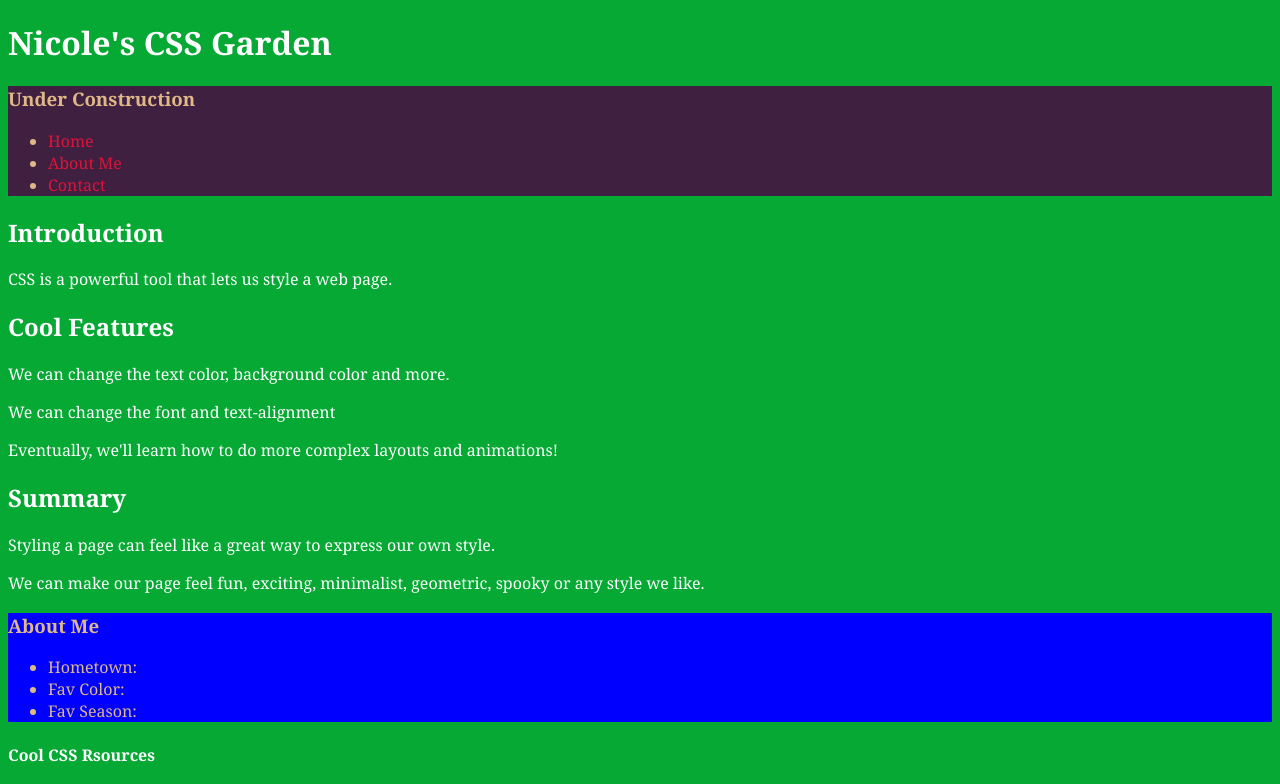
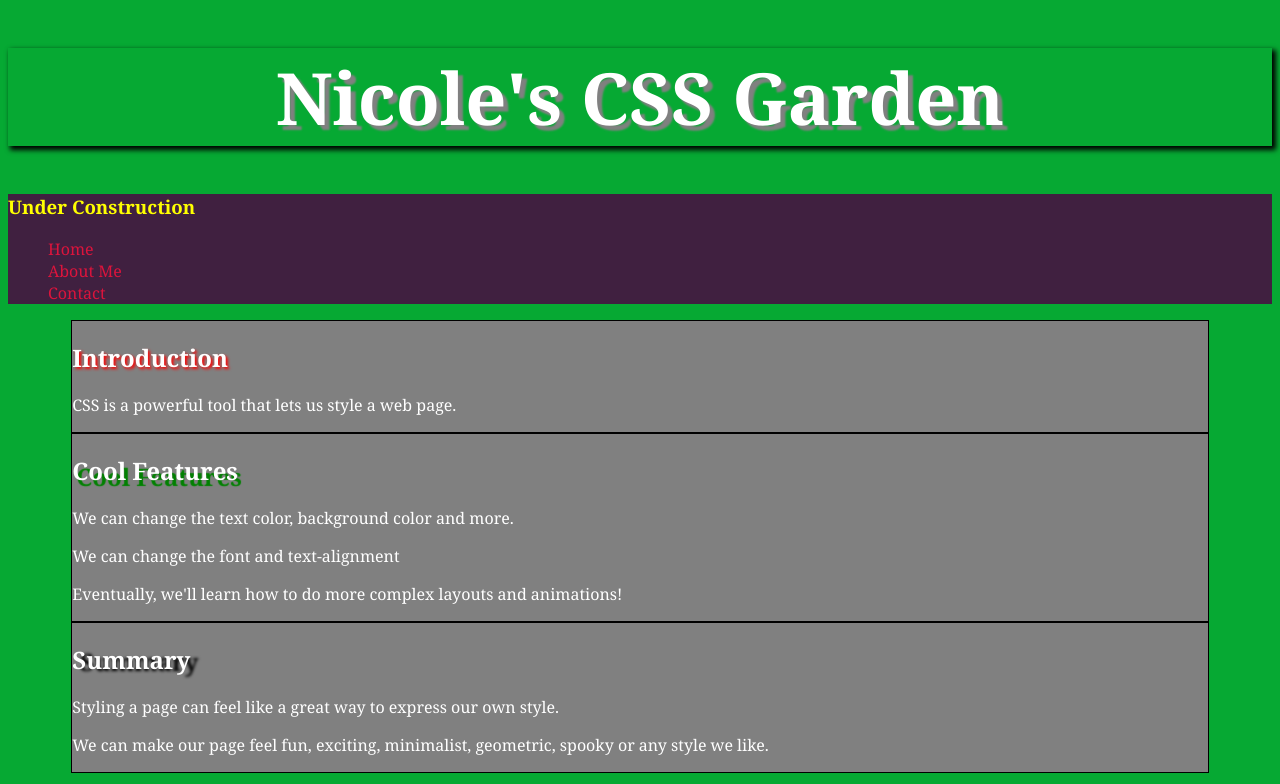
Before and after one commit to edwardgreenwood38/css-1-adding-your-own-style, a plain HTML site: page index.html in a window 1280 px wide. Shown: the top 784 px of the page. Drawn offline with Linux system fonts and the light colour scheme.

Commit message:
style 10-23 added

```diff
--- a/index.html
+++ b/index.html
@@ -20,14 +20,14 @@
     </nav>
     <main>
       <section>
-        <h2>Introduction</h2>
+        <h2 class="subTitle1">Introduction</h2>
         <article>
           <p>CSS is a powerful tool that lets us style a web page.</p>
           <p></p>
         </article>
       </section>
       <section>
-        <h2>Cool Features</h2>
+        <h2 class="subTitle2">Cool Features</h2>
         <article>
           <p>We can change the text color, background color and more.</p>
           <p>We can change the font and text-alignment</p>
@@ -35,7 +35,7 @@
         </article>
       </section>
       <section>
-        <h2>Summary</h2>
+        <h2 class="subTitle3">Summary</h2>
         <article>
           <p>Styling a page can feel like a great way to express our own style.</p>
           <p>We can make our page feel fun, exciting, minimalist, geometric, spooky or any style we like.</p>
--- a/style.css
+++ b/style.css
@@ -28,3 +28,53 @@ aside {
 nav, aside {
 	color:burlywood
 }
+
+section {
+	border: 1px solid black;
+}
+
+h1 {
+	box-shadow: 3px 3px 5px 1px black;
+	font-size: 72px;
+	text-shadow: 5px 5px 2px grey;
+	text-align: center;
+}
+
+p {
+	font-size:16px;
+	text-align: justify;
+}
+
+span {
+	font-weight: bold;
+}
+
+main {
+	background-color: grey;
+	width:90%;
+	margin: 0 auto;
+}
+
+li {
+	list-style: none;
+}
+
+nav h3 {
+	color:yellow;
+}
+
+aside h3 {
+	color:aqua;
+}
+
+.subTitle1 {
+	text-shadow: 2px 2px 3px red;
+}
+
+.subTitle2 {
+	text-shadow: 4px 6px 1px green;
+}
+
+.subTitle3 {
+	text-shadow: 8px 2px 3px black;
+}
```
